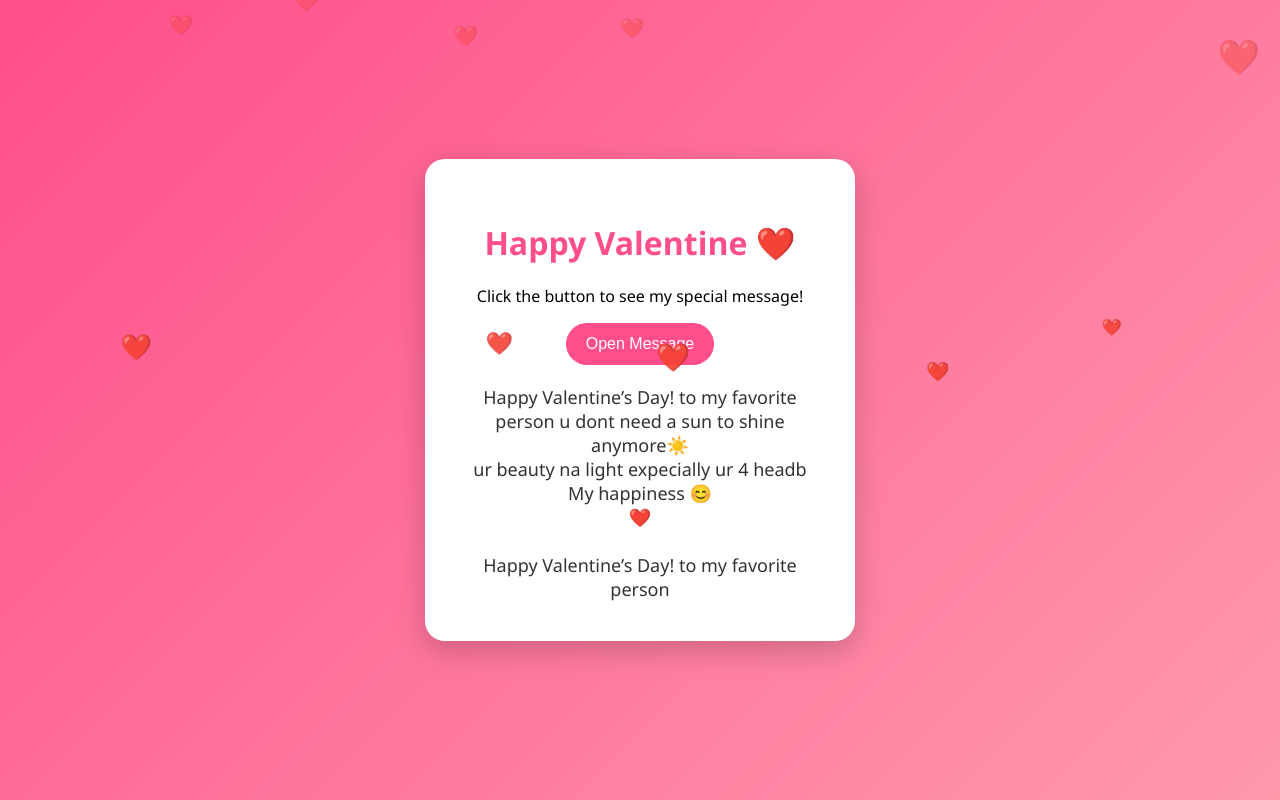
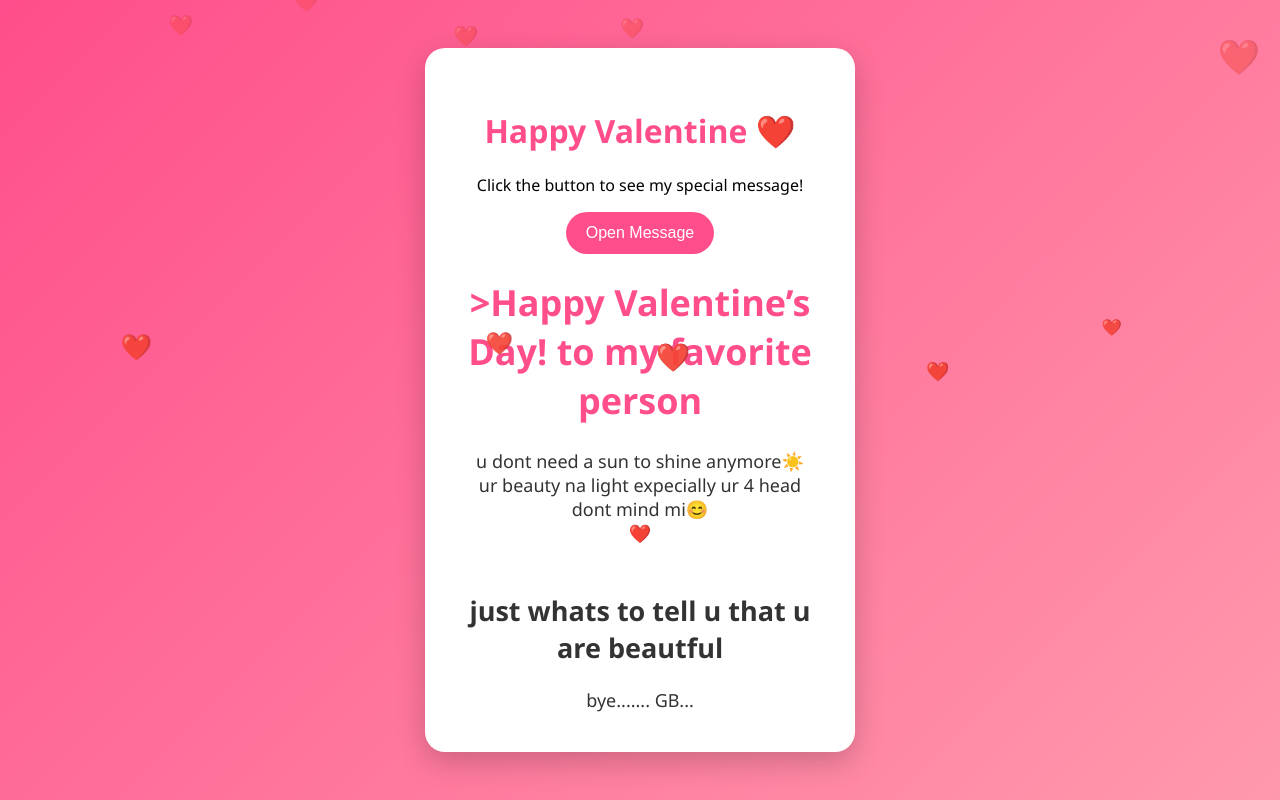
Before and after one commit to GentleBlack12/Happy-valentine, a plain HTML site: page index.html in a window 1280 px wide. Both pictures are taken after a click on the button "Open Message". Drawn offline with Linux system fonts and the light colour scheme.

Commit message:
Add files via upload

```diff
--- a/index.html
+++ b/index.html
@@ -73,12 +73,14 @@
     <p>Click the button to see my special message!</p>
     <button onclick="showMessage()">Open Message</button>
     <div class="message" id="valMsg">
-         Happy Valentine’s Day! to my favorite person
+         <h1>>Happy Valentine’s Day! to my favorite person</h1>
         u dont need a sun to shine anymore☀️<br>
-        ur beauty na light expecially ur 4 headb <br>
-        My happiness 😊<br>
+        ur beauty na light expecially ur 4 head<br>
+        dont mind mi😊<br>
          ❤️<br><br>
-        Happy Valentine’s Day! to my favorite person
+         <h2>just whats to tell u that u are beautful</h2>
+        bye.......
+                                            GB...
     </div>
 </div>
 
```
